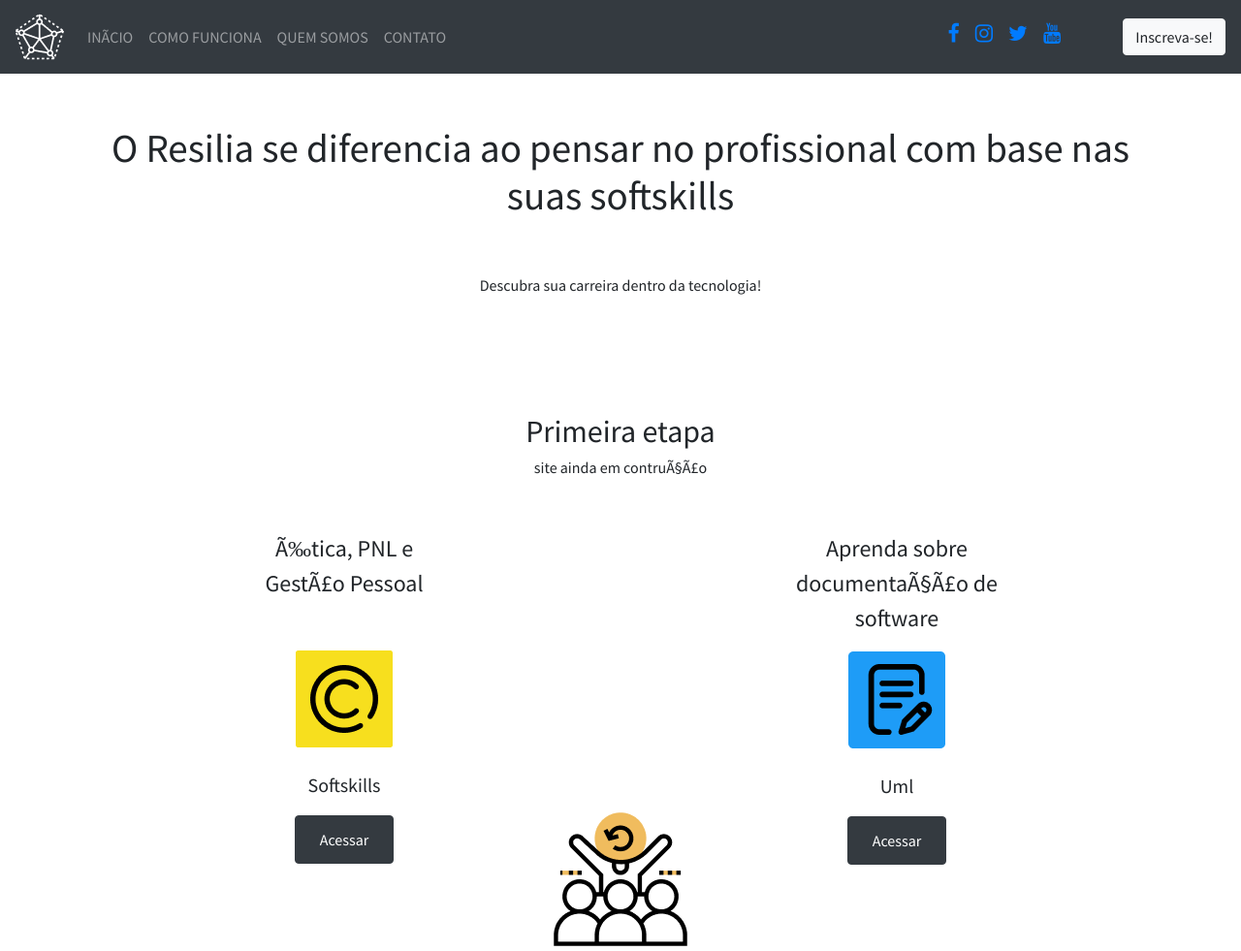
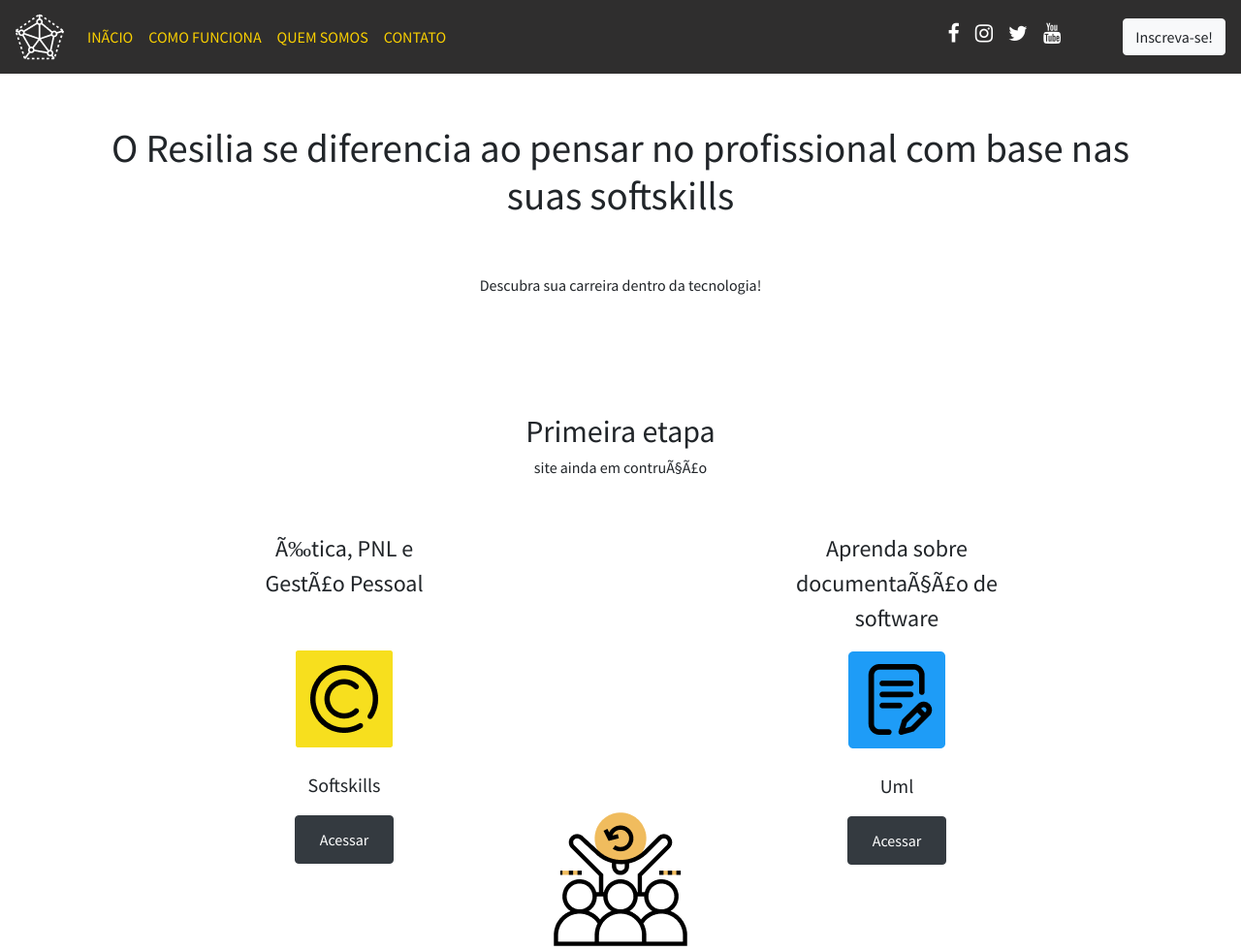
Before and after one commit to CaioLima96/resilia, a plain HTML site: page index.html in a window 1280 px wide. Shown: the top 981 px of the page at 97% size. Drawn offline with nearby package versions, Linux system fonts and the light colour scheme.

Commit message:
correção nas cores dos itens linkados

```diff
--- a/index.html
+++ b/index.html
@@ -34,15 +34,17 @@
 
     <header>
         <div class="container" id="nav-container">
-            <nav class="navbar navbar-expand-lg navbar-dark fixed-top bg-dark">
+
+            <nav class="navbar navbar-expand-lg fixed-top " style="background: #2F2E2E;">
 
                 <a class="navbar-brand" href="#"><img id="logo" src="img/Logo.png" alt="logo-resilia"></a>
 
                 <button class="navbar-toggler" type="button" data-toggle="collapse" data-target="#navbar-links" aria-controls="navbar-links" aria-expanded="false">
-                        <span class="navbar-toggler-icon"></span>
-                    </button>
+                    <span class="navbar-toggler-icon"></span>
+                </button>
+
                 <div class="collapse navbar-collapse justify-content-between" id="navbar-links">
-                    <div class="navbar-nav">
+                    <div class="navbar-nav menu-nav">
                         <a class="nav-item nav-link" id="home-menu" href="#">INÍCIO</a>
                         <a class="nav-item nav-link" id="about-menu" href="#">COMO FUNCIONA</a>
                         <a class="nav-item nav-link" id="services-menu" href="#">QUEM SOMOS</a>
@@ -62,32 +64,6 @@
                     </form>
 
                 </div>
-
-
-                <!--<div class="social col-lg-3 list-inline">
-
-
-                            <a href="#" target="_blank"><i class="fa fa-facebook"></i></a>
-                            <a href="#" target="_blank"><i class="fa fa-instagram"></i></a>
-                            <a href="#" target="_blank"><i class="fa fa-twitter"></i></a>
-                            <a href="https://www.youtube.com/watch?v=WD2dPiLrzqg" target="_blank"><i class="fa fa-youtube"></i></a>
-
-                            <div class="social-icon list-inline-item" style="font-size:14px">
-                                <a href="#" target="_blank"><i class="fa fa-facebook"></i></a>
-                            </div>
-                            <div class="social-icon list-inline-item" style="font-size:14px">
-                            <a href="#" target="_blank"><i class="fa fa-instagram"></i></a>
-                            </div>
-                            <div class="social-icon list-inline-item" style="font-size:14px">
-                                <a href="#" target="_blank"><i class="fa fa-twitter"></i></a>
-                            </div>
-                            <div class="social-icon list-inline-item" style="font-size: 14px;">
-                                <a href="https://www.youtube.com/watch?v=WD2dPiLrzqg" target="_blank"><i class="fa fa-youtube"></i></a>
-                            </div>
-                        </div>
-                        <div class="logo-yt col-lg-1">
-                            <button type="button" class="btn btn-secondary ">Login</button>
-                        </div>-->
 
             </nav>
         </div>
--- a/main.css
+++ b/main.css
@@ -8,20 +8,22 @@
 /*****HEADER*****/
 
 
-/*header {
-    margin: 0;
-    padding: 0;
-    background-color: #2F2E2E;
-    /*width: 100%;
-    height: auto;
-}*/
+header .menu-nav a {
+    color: #FAD000 !important;
+}
 
+header .menu-nav a:hover {
+    color: rgb(189, 160, 16) !important;
+}
 
-/*li{
-    padding-left:19px;
+header .fa {
+    color: #FFFFFF !important;
+}
 
-}*/
-
+header .fa:hover {
+    transition: 1s all;
+    transform: scale(1.2);
+}
 
 /****CARD*****/
 
@@ -69,21 +71,6 @@
     width: 102px;
     height: 50px;
 }
-
-/*#parte2>div+div>p+img {
-    margin-top: 10%;
-    border-radius: 20px;
-}*/
-
-/*
-#parte3 > div + div {
-    margin: 0 auto;
-}
-/*
-section:not(#parte5):not(#parte6), #parte1, #parte2-1, #parte3 {
-    margin: 10% 0 10% 0;
-}
-*/
 
 .parte5 {
     background-color: #E6E4D8;
```
